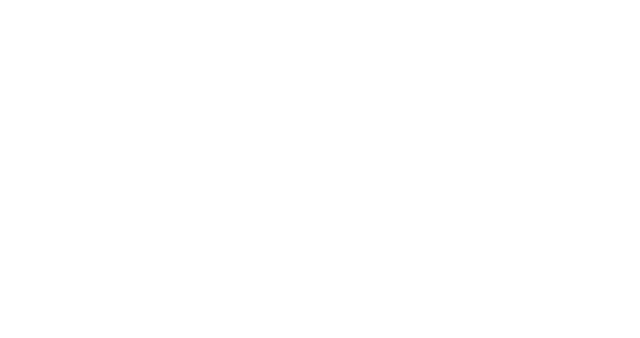
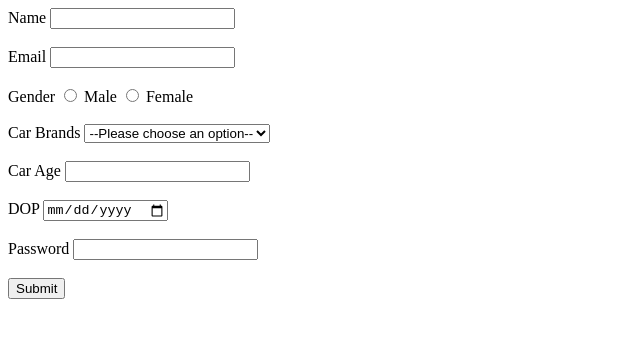
Before and after one commit to acciojob/car-insurance-form-trishaSolanki, a website: page main.html in a window 1280 px wide. Shown: the whole page, without its empty margins (0-640 px from the left). Drawn offline with Linux system fonts and the light colour scheme.

Commit message:
created a submission

```diff
--- a/main.html
+++ b/main.html
@@ -8,6 +8,39 @@
 
 <body>
 	<!-- the entire body must be written by student -->
+	<form method="post">
+		<label for="name">Name</label>
+		<input type="text" id="name" required="yes"><br><br>
+
+		<label for="email">Email</label>
+		<input type="email" id="email" required="yes"><br><br>
+
+		<label>Gender</label>
+		<input type="radio" id="gender_m" name="gender" value="male" required="yes">
+		<labe for="gender_m">Male</labe>
+		<input type="radio" id="gender_f" name="gender" value="female" required="yes">
+		<label for="gender_f">Female</label><br><br>
+
+		<label for="cars">Car Brands</label>
+		<select id="cars" name="cars" required="no">
+			<option value="" disabled selected>--Please choose an option--</option>
+         <option value="Bmw">BMW</option>
+        <option value="Audi">Audi</option>
+        <option value="Mercedez">Mercedez</option>
+      </select><br><br>
+
+       <label for="car age">Car Age</label>
+       <input type="number" id="car age" name="carage" required="yes"><br><br>
+
+		<label for="dop">DOP</label>
+     <input type="date" id="dop" name="dop" required="yes"><br><br>
+
+		<label for="password">Password</label>
+		<input type="password" id="password" required="yes"><br><br>
+
+		<button type="submit">Submit</button>
+
+	</form>
     <script type="text/javascript" src="./script.js">
 </script>
 
```
